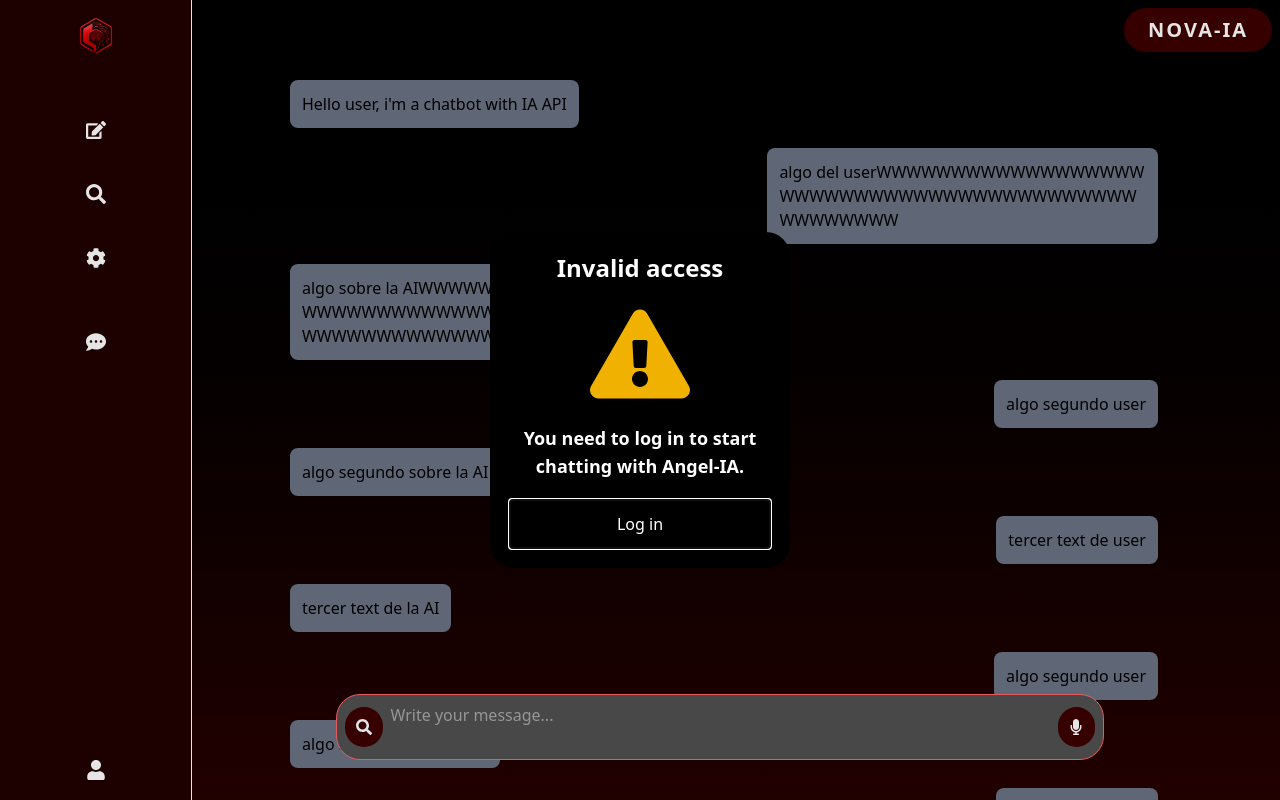
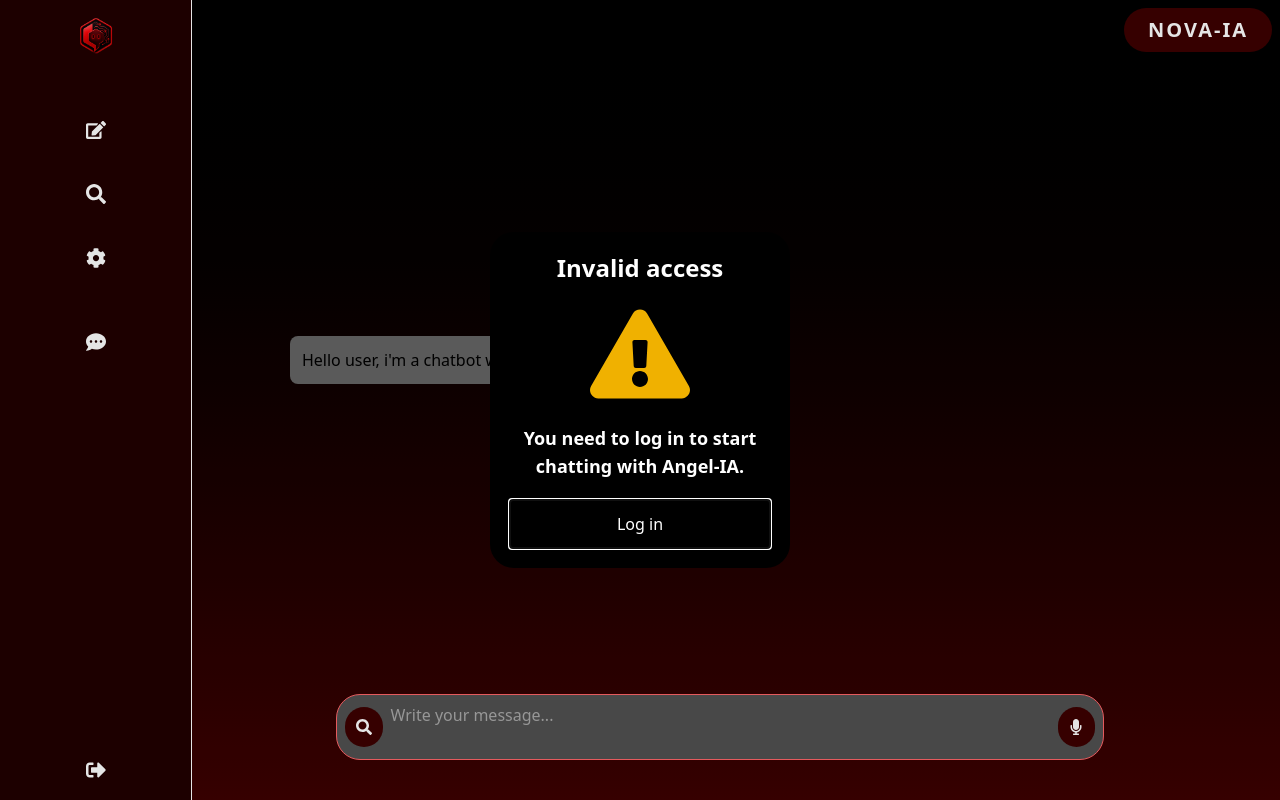
Before and after one commit to angel-reyes000/nova-ai-frontend, a Next.js app: page / in a window 1280 px wide. Shown: the top 800 px of the page. Built offline with nearby package versions, Linux system fonts and the light colour scheme.

Commit message:
update titles in conversations

```diff
--- a/app/globals.css
+++ b/app/globals.css
@@ -2,12 +2,10 @@
 
 html {
     height: 100dvh;
-    max-height: 100%;
     /* overflow: hidden; */
 }
 
 body {
     height: 100dvh;
-    max-height: 100%;
     /* overflow: hidden; */
 }
--- a/app/page.tsx
+++ b/app/page.tsx
@@ -3,33 +3,10 @@
 import Logo from '../public/images/LogoNovaAI.png';
 import Image from 'next/image';
 import '../app/styles/all.css';
-import { FaCircle, FaPlus, FaCommentDots, FaSearch, FaCog, FaEdit, FaMicrophone, FaUser, FaLongArrowAltRight, FaExclamationCircle, FaExclamationTriangle } from 'react-icons/fa';
+import { FaCircle, FaSignOutAlt, FaPlus, FaCommentDots, FaSearch, FaCog, FaEdit, FaMicrophone, FaUser, FaLongArrowAltRight, FaExclamationCircle, FaExclamationTriangle } from 'react-icons/fa';
 import { useState, useEffect, useRef } from 'react';
 import './styles/all.css';
 import { useRouter } from 'next/navigation';
-
-const message_list = [
-  {
-    user: "algo del userWWWWWWWWWWWWWWWWWWWWWWWWWWWWWWWWWWWWWWWWWWWWWWWWWW",
-    AI: "algo sobre la AIWWWWWWWWWWWWWWWWWWWWWWWWWWWWWWWWWWWWWWWWWWWWWWWWWWWWW"
-  },
-  {
-    user: "algo segundo user",
-    AI: "algo segundo sobre la AI"
-  },
-  {
-    user: "tercer text de user",
-    AI: "tercer text de la AI"
-  },
-  {
-    user: "algo segundo user",
-    AI: "algo segundo sobre la AI"
-  },
-  {
-    user: "tercer text de user",
-    AI: "tercer text de la AI"
-  }
-]
 
 export default function chatNovaAI() {
   const [openMenu, setOpenMenu] = useState<boolean>(false);
@@ -37,6 +14,8 @@
   const [messages, setMessages] = useState<any>([]);
   const [conversations, setConversations] = useState<any>();
   const [conversationID, setConversationID] = useState<number>();
+  const [conversationTitle, setConversationTitle] = useState<string>('');
+  const [errorGemini, setErrorGemini] = useState<string>('');
 
   const [titleModal, setTitleModal] = useState<string>('');
   const [textModal, setTextModal] = useState<string>('');
@@ -45,6 +24,7 @@
   const [token, setToken] = useState<boolean>(true);
 
   const refModalPrecuation = useRef<any>(null);
+  const refModalSearch = useRef(null);
 
   const router = useRouter();
 
@@ -148,14 +128,18 @@
 
       const data = await response.json();
 
-      setConversations([...conversations, {id: data.id, title: data.title}])
+      setConversations([...conversations, {id: data.id, title: !data.title ? 'Whitout conversation' : data.title}])
+      setConversationID(data.id)
+      console.log(data.id)
+      setMessages([]);
+      router.refresh()
 
     } catch (error) {
       console.log("Error in postConversation")
     }
   }
 
-  const getMessages = async (conversation_id: number) => {
+  async function getMessages (conversation_id: number) {
     const token = localStorage.getItem('token');
       try {
         const response = await fetch(`${process.env.NEXT_PUBLIC_BACKEND}/api/messages/${conversation_id}`, {
@@ -176,10 +160,48 @@
           setMessages([])
         }
 
-      } catch (error) {
-        console.log("Error in getMessages")
+      } catch (error: any) {
+        console.log("Error in getMessages", error.message);
       }
     }
+
+  async function postMessages (content: string, conversation_id: number, title: string) {
+    try{
+      const token = localStorage.getItem('token');
+
+      const response = await fetch(`${process.env.NEXT_PUBLIC_BACKEND}/api/messages`, {
+        method: 'POST',
+        headers: {
+          Authorization: `Bearer ${token}`,
+          'Content-Type': 'application/json'
+        },
+        body: JSON.stringify({
+          content: content,
+          conversation_id: conversation_id,
+          title: title
+        })
+      })
+
+      if (response.status !== 200) {
+        console.log("ERROR en fetch");
+        console.log(response);
+        const data = await response.json();
+        console.log(data)
+        setErrorGemini(data.error)
+      }
+
+      const data = await response.json();
+
+      setMessages([...messages, data[0], data[1]])
+      console.log(data)
+
+      setConversations(conversations.map((obj: {id: number, title: string}) => obj.id === conversation_id ? {...obj, title: data[2]} : obj))
+
+    } catch(error:any) {
+      console.log("Error en postMessages: ", error);
+    }
+  }
+
 
   return (
     <>
@@ -194,12 +216,15 @@
           </div>
           ) : null}
         <h1 className='text-2xl font-bold text-white'>{titleModal}</h1>
-        <FaExclamationTriangle size={100} className='text-yellow-500' />
+        {token ? <FaSignOutAlt size={100} className='text-white' /> : <FaExclamationTriangle size={100} className='text-yellow-500' />}
         <p className='text-lg font-semibold text-white'>{textModal}</p>
         <button onClick={() => {
           localStorage.removeItem('token');
           router.push('/login');
         }} className='py-3 w-full text-white cursor-pointer hover:outline-1 hover:bg-gray-900 active:scale-90'>{textButtonModal}</button>
+      </dialog>
+      <dialog ref={refModalSearch}>
+        <h1>busqueda</h1>
       </dialog>
       {/*----------------------FAKE MENU-----------------------------*/}
       <div className='flex flex-row bg-[rgb(103,103,103)]'>
@@ -235,27 +260,22 @@
                 <p className={'w-full text-left' + (openMenu ? '' : ' hidden ')}>Settings</p>
               </div>
             </div>
-            <div className={'flex flex-col justify-center max-h-[55%] gap-1 px-3 py-3 rounded-xl' + (openMenu ? ' items-start ' : ' items-center cursor-pointer hover:bg-[rgb(170,0,0)] ')} title={openMenu ? '' : 'Recents chats'}>
+            <div onClick={() => setOpenMenu(true)} className={'flex flex-col justify-center max-h-[55%] gap-1 px-3 py-3 rounded-xl' + (openMenu ? ' items-start ' : ' items-center cursor-pointer hover:bg-[rgb(170,0,0)] ')} title={openMenu ? '' : 'Recents chats'}>
               {openMenu ? (
                 <>
                   <div className='font-bold px-1 py-1'>
                     Recents chats
                   </div>
                   <div className='flex flex-col gap-1 overflow-scroll h-[100%] hidden_scroll w-full'>
-                    {conversations.map((obj: {id: number, title: string}) => (
+                    {conversations?.sort((a: any, b: any) => b.id - a.id).map((obj: {id: number, title: string}) => (
                       <div onClick={() => {
                         setConversationID(obj.id);
+                        setConversationTitle(obj.title);
                         getMessages(obj.id);
-                      }} key={obj.id} className='p-3 rounded-xl min-h-[45px] text-sm cursor-pointer hover:bg-[rgb(170,0,0)]'>
-                        {obj.title !== ' ' ? obj.title : 'Whitout conversation'}
+                      }} key={obj.id} className={'p-3 rounded-xl min-h-[45px] text-sm cursor-pointer hover:bg-[rgb(170,0,0)] truncate' + (obj.id === conversationID ? ' bg-[rgb(170,0,0)] ' : '')}>
+                        {obj.title !== '' ? obj.title : 'Whitout conversation'}
                       </div>
                     ))}
-                    <div className='p-3 rounded-xl min-h-[45px] text-sm cursor-pointer hover:bg-[rgb(170,0,0)]'>
-                      Titulo de chat reciente
-                    </div>
-                    <div className='p-3 rounded-xl min-h-[45px] text-sm cursor-pointer hover:bg-[rgb(170,0,0)]'>
-                      Titulo de chat reciente
-                    </div>
                   </div>
                 </>
               ) : <FaCommentDots size={20} />}
@@ -268,53 +288,45 @@
             refModalPrecuation.current.style.display = 'flex';
             refModalPrecuation.current.showModal();
           }} className={'flex w-full items-center p-2 mb-2 gap-3 hover:bg-[rgb(170,0,0)] rounded-xl cursor-pointer' + (openMenu ? ' justify-left ' : ' justify-center ')}>
-            <FaUser size={20} />
+            {openMenu ? <FaUser size={20} /> : <FaSignOutAlt size={20} />}
             <h3 className={'' + (openMenu ? '' : ' hidden ')} >Log out</h3>
           </div>
         </div>
         {/*----------------------CHAT-----------------------------*/}
-        <div className='flex flex-col items-center w-dvw bg-linear-to-b from-black to-[rgb(60,0,0)]'>
+        <div className='flex flex-col h-full items-center w-dvw bg-linear-to-b from-black to-[rgb(60,0,0)]'>
           <div className='flex justify-end p-2 w-full bg-[rgba(0,0,0,1)] md:justify-end'>
             <h1 className='font-semibold text-xl px-6 py-2 text-white bg-[rgb(60,0,0)] rounded-[50px] tracking-widest'>NOVA-IA</h1>
           </div>
           <div className='flex flex-col gap-5 max-h-[100%] justify-center h-full w-full px-4 pt-5 pb-40 lg:w-[900px]'>
             <div className='w-full'>
-              <p className='p-3 bg-gray-500 whitespace-normal break-all max-w-[45%] w-fit rounded-lg'>Hello user, i'm a chatbot with IA API</p>
+              <p className='p-3 bg-[rgb(100,100,100)] whitespace-normal break-all max-w-[45%] w-fit rounded-lg'>Hello user, i'm a chatbot with IA API</p>
             </div>
-            {message_list.map(obj => (
-              <>
-                <div className='flex justify-end w-full'>
-                  <p className='p-3 bg-gray-500 whitespace-pre-wrap break-all max-w-[45%] w-fit rounded-lg'>{obj.user}</p>
+            {messages.map((obj: {id: number, role: string, content: string}) => (
+              obj?.role === 'user' ? (
+                <div key={obj?.id} className='flex justify-end w-full'>
+                  <p className='p-3 bg-[rgb(100,100,100)] text-white whitespace-pre-wrap break-all max-w-[60%] w-fit rounded-lg'>{obj?.content}</p>
                 </div>
-                <div className='w-full'>
-                  <p className='p-3 bg-gray-500 whitespace-pre-wrap break-all max-w-[45%] w-fit rounded-lg'>{obj.AI}</p>
+              ) : (
+                <div key={obj?.id} className='w-full'>
+                  <p className='p-3 bg-[rgb(50,50,50)] text-white whitespace-pre-wrap max-w-[95%] w-fit rounded-lg'>{obj?.content}</p>
                 </div>
-              </>
-            ))}
-            {messages.map((obj: {id: number, role: string, content: string}) => (
-              obj.role === 'user' ? (
-                <>
-                  <div key={obj.id} className='flex justify-end w-full'>
-                    <p className='p-3 bg-gray-500 whitespace-pre-wrap break-all max-w-[45%] w-fit rounded-lg'>{obj.content}</p>
-                  </div>
-                </>
-              ) : (
-                <>
-                  <div key={obj.id} className='w-full'>
-                    <p className='p-3 bg-gray-500 whitespace-pre-wrap break-all max-w-[45%] w-fit rounded-lg'>{obj.content}</p>
-                  </div>
-                </>
               )
             ))}
-            <div className='flex flex-cols items-center justify-between px-2 py-2 w-full fixed left-5 sm:left-10 md:left-15 lg:left-84 bottom-10 max-w-[90%] lg:max-w-[60%] bg-[rgb(80,80,80)] border border-red-400 rounded-3xl text-white'>
+            <div className='flex flex-rows flex-wrap items-center justify-between w-full fixed left-5 sm:left-10 md:left-15 lg:left-84 bottom-10 max-w-[90%] lg:max-w-[60%]'>
+              <p className='w-full text-red-500 text-[0.9rem] ml-4'>{errorGemini}</p>
+              <div className='flex flex-cols items-center justify-between bg-[rgb(80,80,80)] border border-red-400 rounded-3xl text-white w-full p-2'>
                 <div className='flex justify-center items-center w-[5%] py-3 px-1 rounded-4xl bg-[rgb(60,0,0)]'>
                   <FaSearch className='' />
                 </div>
-              <textarea onChange={(e) => setInputUser(e.target.value)}
+                <textarea value={inputUser} onChange={(e) => setInputUser(e.target.value)}
                 className={'outline-none w-[90%] px-2 resize-none scrollbar-none' + (inputUser.length > 0 ? ' min-h-[150px] ' : '')}
                 placeholder='Write your message...'/>
-              <div className='flex justify-center items-end w-[5%] py-3 px-1 rounded-4xl bg-[rgb(60,0,0)] active:scale-90 cursor-pointer'>
+                <div onClick={() => {
+                  setInputUser('');
+                  inputUser.length > 0 ? postMessages(inputUser, conversationID!, conversationTitle) : console.log("Click en Microfono")
+                }} className='flex justify-center items-end w-[5%] py-3 px-1 rounded-4xl bg-[rgb(60,0,0)] active:scale-90 cursor-pointer'>
                   {inputUser.length > 0 ? <FaLongArrowAltRight /> : <FaMicrophone />}
+                </div>
               </div>
             </div>
           </div>
```
Lines whose indentation alone changed are shown as unchanged.
